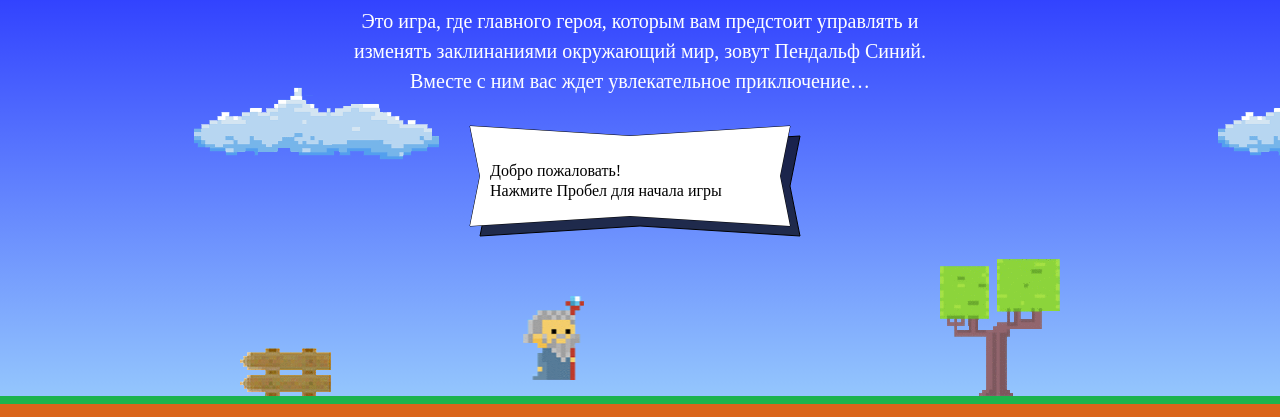
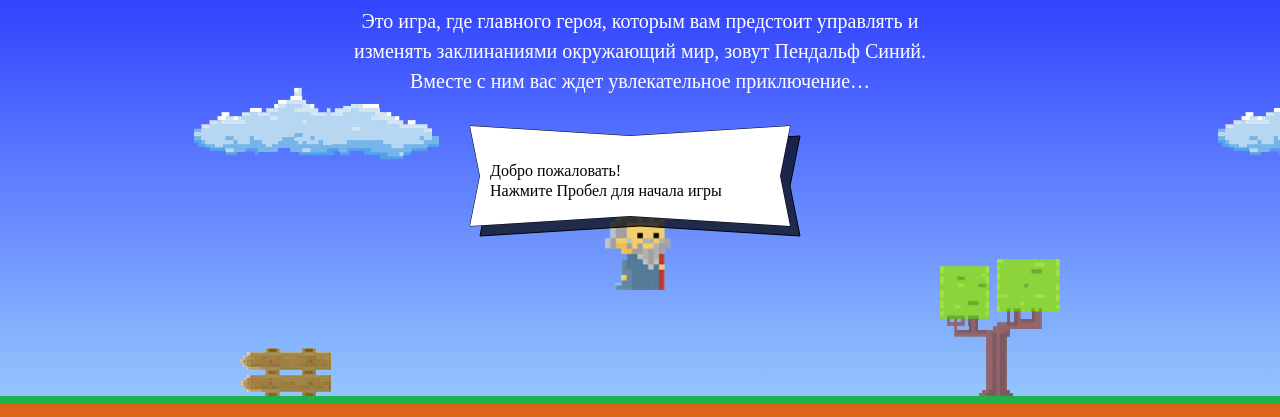
Before and after one commit to Renko-hens/525315-code-and-magick-19, a website: page index.html in a window 1280 px wide. Shown: the part 203-620 px from the top of the page. Drawn offline with Linux system fonts and the light colour scheme; a web font is replaced by a local one.

Commit message:
Изменяет параметры волшебника

```diff
--- a/index.html
+++ b/index.html
@@ -181,6 +181,36 @@
   </div>
 </template>
 
+<script>
+
+  var fireballSize = 22;
+
+  var getFireballSpeed = function(left) {
+    if(left == true) {
+      return 5;
+    } else {
+      return 2;
+    }
+  };
+
+  var wizardSpeed = 3;
+  var wizardWidth = 70;
+
+  var getWizardHeight = function() {
+    return 1.337 * wizardWidth;
+  }
+
+  var getWizardX = function(width) {
+    return (width - wizardWidth) / 2;
+  }
+
+  var getWizardY = function(height) {
+    return height - (height / 3 * 2);
+  }
+
+
+</script>
+
 <script src="js/game.js"></script>
 
 </body>
```
